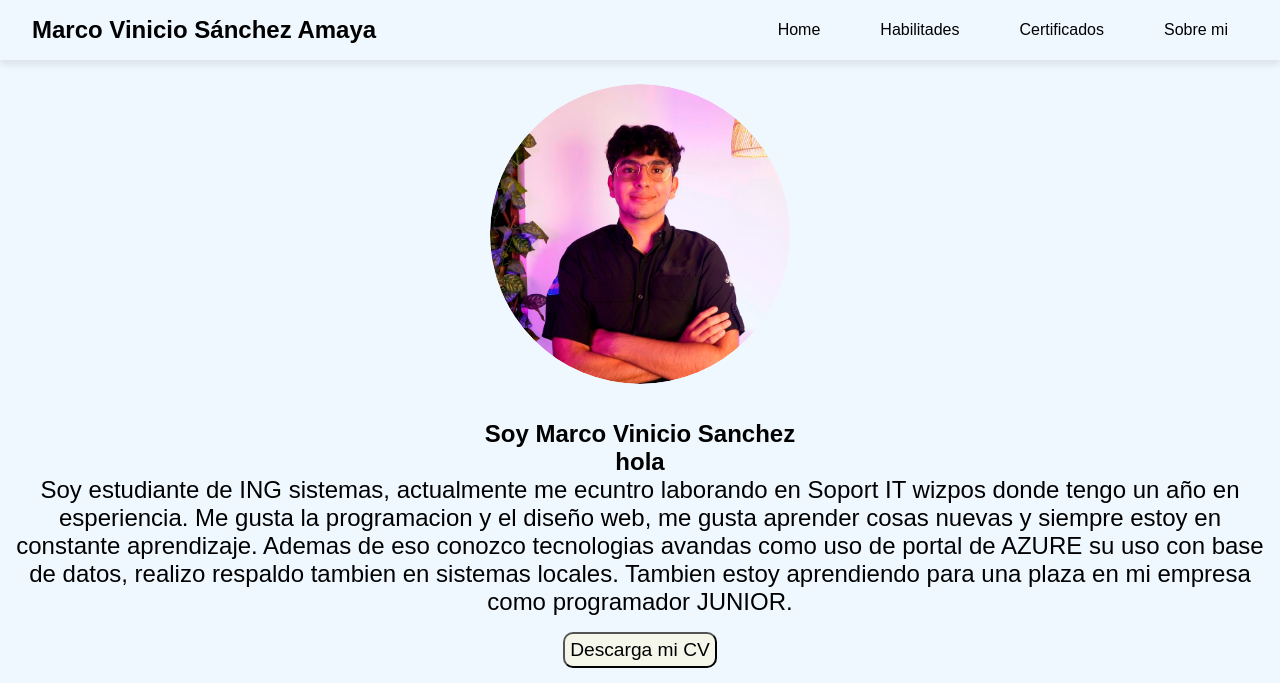
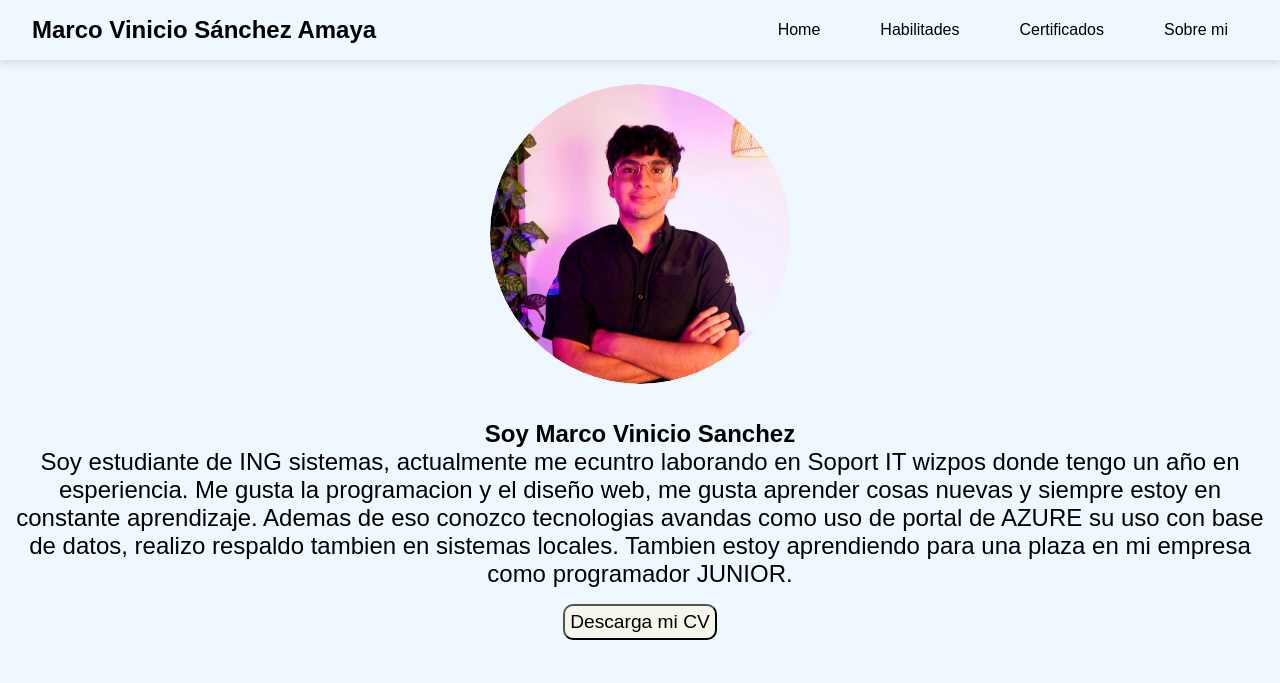
Before and after one commit to Vini-19/Vini-19, a plain HTML site: page index.html in a window 1280 px wide. Shown: the top 683 px of the page. Drawn offline with Linux system fonts and the light colour scheme.

Commit message:
quite el hola

```diff
--- a/index.html
+++ b/index.html
@@ -30,7 +30,6 @@
             </div>
             <div class="info">
                 <h1>Soy Marco <span>Vinicio</span> Sanchez</h1>
-                <h1>hola</h1>
                 <p>Soy estudiante de ING sistemas, actualmente me ecuntro laborando en Soport IT wizpos donde tengo un
                     año
                     en esperiencia.
```
